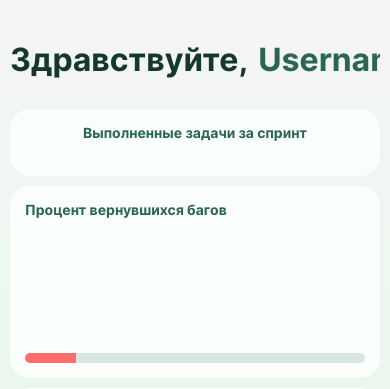
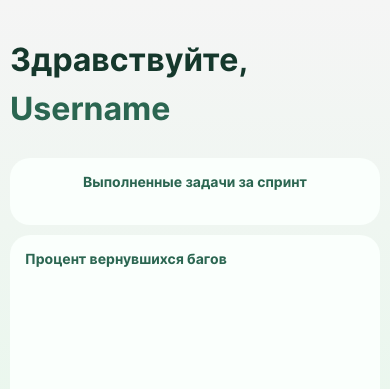
Before and after one commit to XeKyT0811/centrinvest-case, a Flask app: page / in a window 390 px wide. Shown: the top 389 px of the page. Run offline with Flask 3, Linux system fonts and the light colour scheme; the visitor is signed in with stand-in values (Sample User, id 1); parts of the project's set-up code (start-up, migrations or seed data) failed here and were passed over.

Commit message:
Header fix

```diff
--- a/static/assets/css/index-elements.css
+++ b/static/assets/css/index-elements.css
@@ -437,6 +437,8 @@
         padding: 0;
         margin-bottom: 20px;
         overflow: hidden;
+        flex-direction: column;
+        align-items: start;
     }
     #block-sidebar {
         position: fixed;
```
